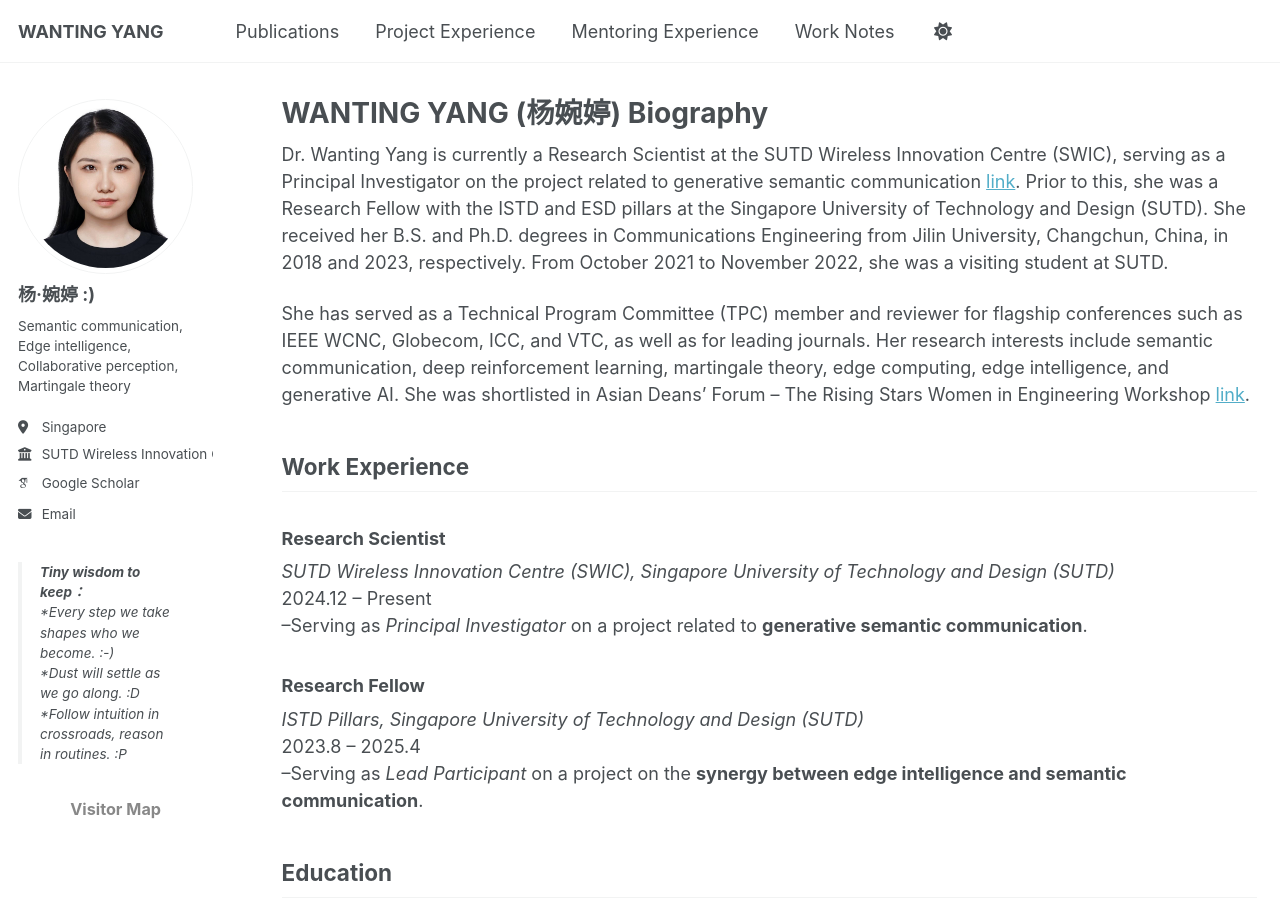
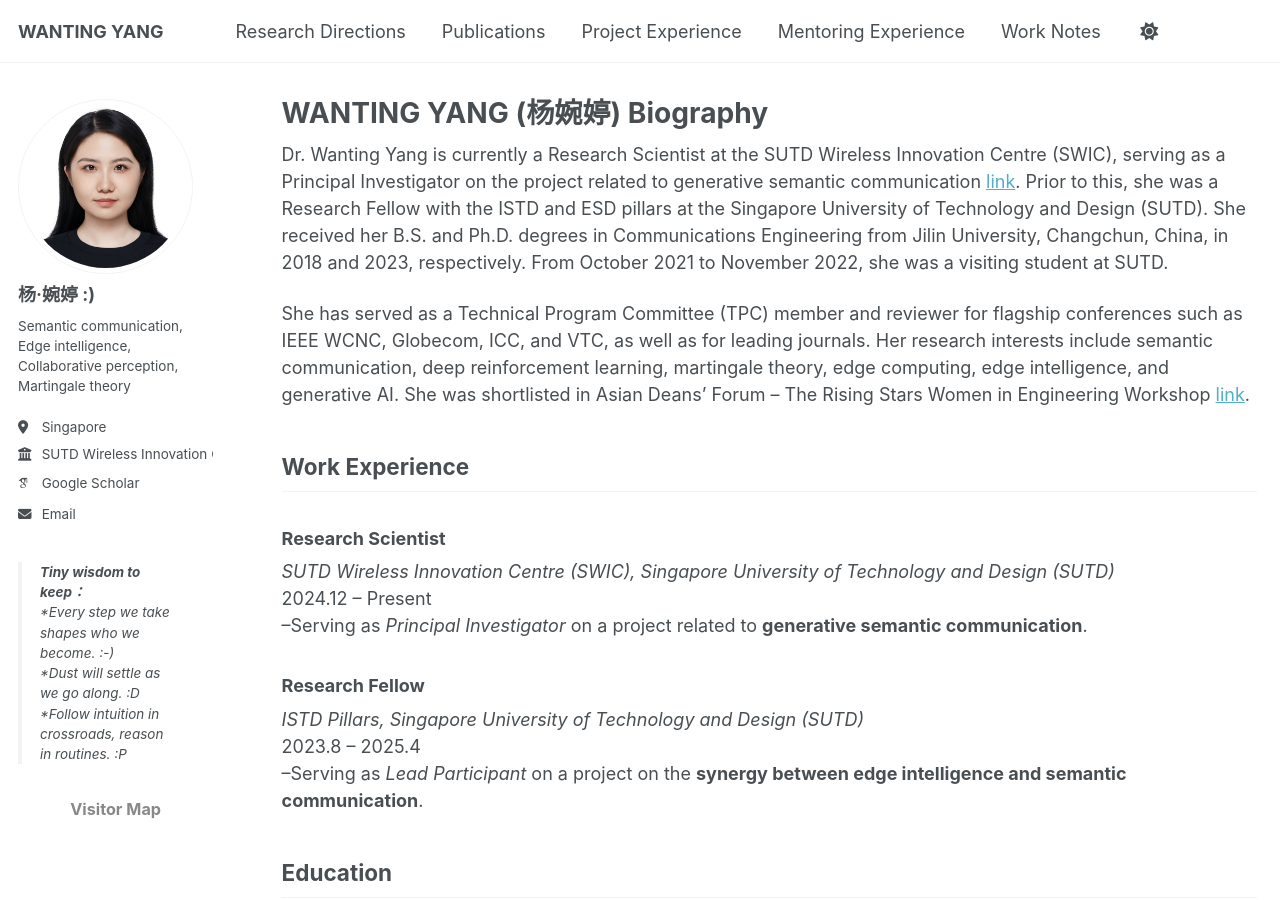
Before and after one commit to wty2011jl/wty2011jl.github.io, a Jekyll site: the page built from _pages/about.md, in a window 1280 px wide and 900 px high. Built offline with Jekyll 4.4.1, drawn with Linux system fonts in a browser that asks for light colours; some web fonts are replaced; a script that is not in the unit is left out.

Commit message:
Update navigation.yml

```diff
--- a/_data/navigation.yml
+++ b/_data/navigation.yml
@@ -8,6 +8,9 @@
 #      Markdown formatted page while the second is generated using JSON.
 
 main:
+  - title: "Research Directions"
+    url: /research-directions/
+
   - title: "Publications"
     url: /publications/
 
```
